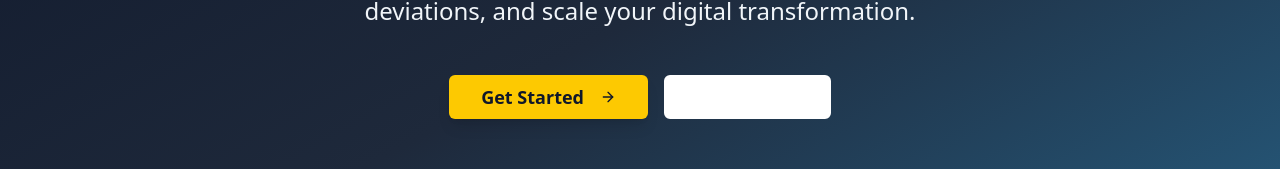
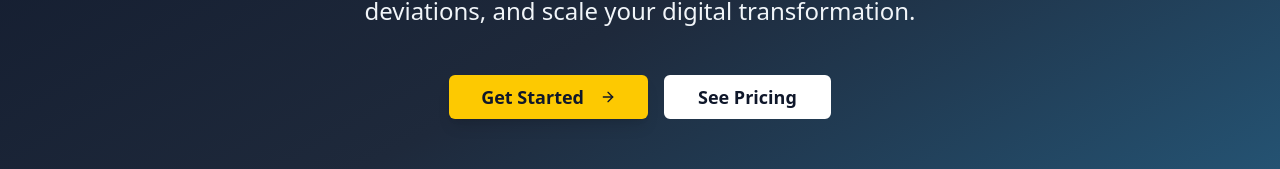
Before and after one commit to bouvin87/sectioned-system-launchpad, a React (Vite) app: page / in a window 1280 px wide. Shown: the part 406-575 px from the top of the page. Built offline with nearby package versions, Linux system fonts and the light colour scheme.

Commit message:
Visual edit in Lovable
Edited UI in Lovable

```diff
--- a/src/components/Hero.tsx
+++ b/src/components/Hero.tsx
@@ -1,13 +1,11 @@
-
 import { Button } from "@/components/ui/button";
 import { ArrowRight } from "lucide-react";
 import { useTranslation } from 'react-i18next';
-
 const Hero = () => {
-  const { t } = useTranslation();
-
-  return (
-    <section className="bg-gradient-to-br from-slate-900 via-slate-800 to-primary-blue text-white">
+  const {
+    t
+  } = useTranslation();
+  return <section className="bg-gradient-to-br from-slate-900 via-slate-800 to-primary-blue text-white">
       <div className="container mx-auto px-6 py-20 lg:py-32">
         <div className="max-w-4xl mx-auto text-center">
           <h1 className="text-5xl lg:text-7xl font-bold mb-8 leading-tight text-white">
@@ -18,18 +16,11 @@ const Hero = () => {
             {t('hero.subtitle')}
           </p>
           <div className="flex flex-col sm:flex-row gap-4 justify-center items-center">
-            <Button
-              size="lg"
-              className="bg-accent-yellow hover:bg-yellow-400 text-slate-900 px-8 py-4 text-lg font-semibold transition-all duration-300 transform hover:scale-105 shadow-lg"
-            >
+            <Button size="lg" className="bg-accent-yellow hover:bg-yellow-400 text-slate-900 px-8 py-4 text-lg font-semibold transition-all duration-300 transform hover:scale-105 shadow-lg">
               {t('hero.getStarted')}
               <ArrowRight className="ml-2 h-5 w-5" />
             </Button>
-            <Button
-              variant="outline"
-              size="lg"
-              className="border-2 border-white text-white hover:bg-white hover:text-slate-900 px-8 py-4 text-lg font-semibold transition-all duration-300"
-            >
+            <Button variant="outline" size="lg" className="border-2 border-white hover:bg-white px-8 py-4 text-lg font-semibold transition-all duration-300 text-slate-900">
               {t('hero.seePricing')}
             </Button>
           </div>
@@ -53,8 +44,6 @@ const Hero = () => {
           </div>
         </div>
       </div>
-    </section>
-  );
+    </section>;
 };
-
 export default Hero;
```
